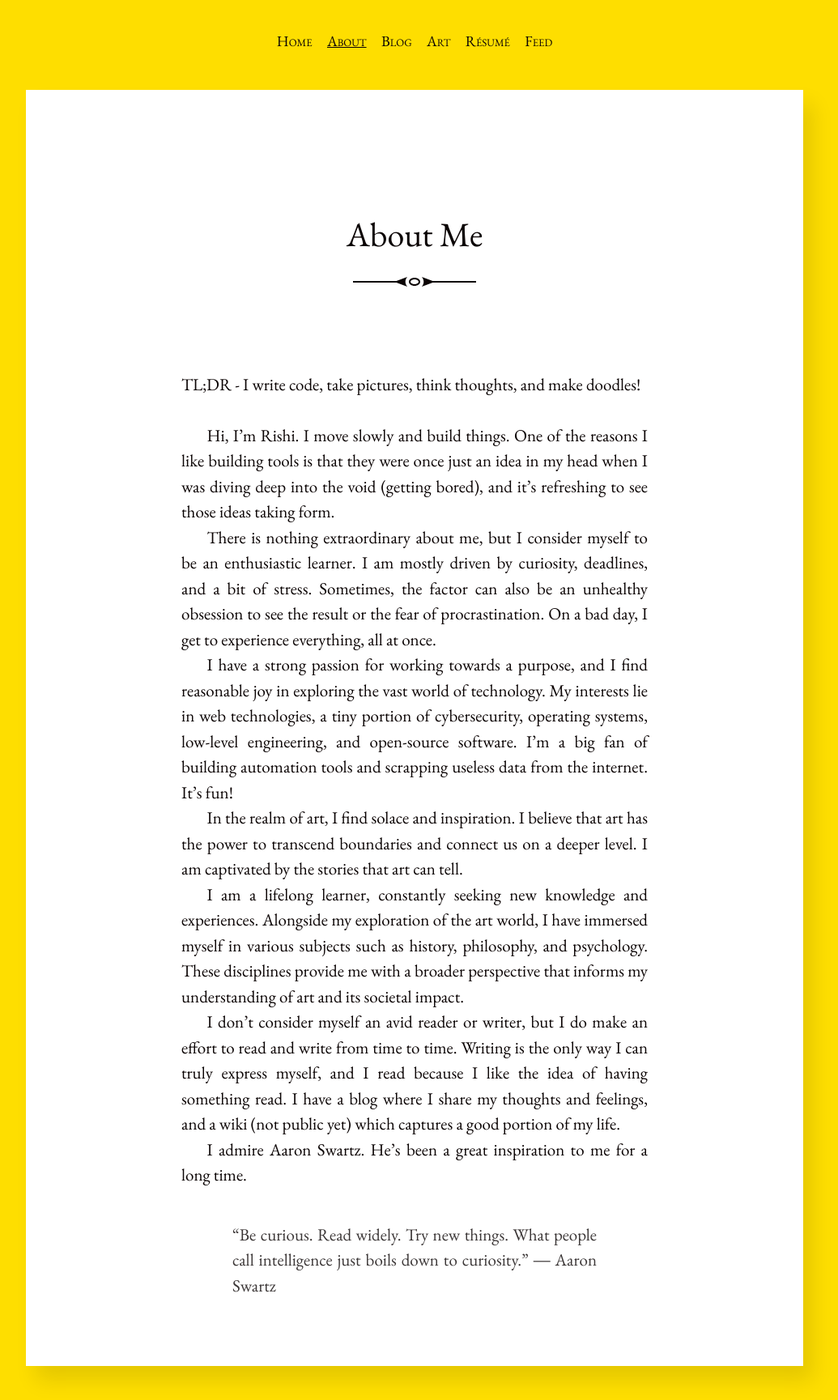
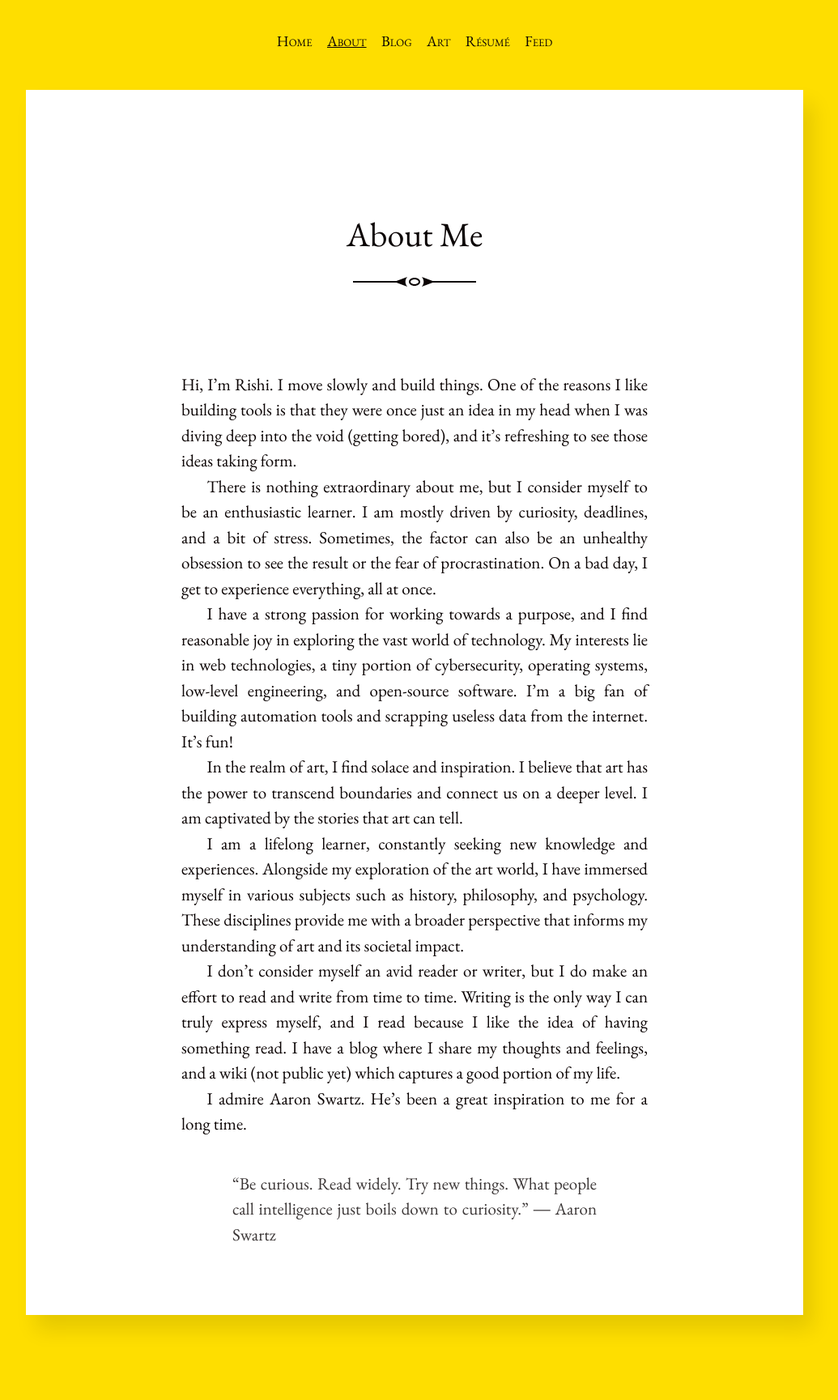
Before and after one commit to iamarishi/iamarishi.github.io, a Jekyll site: the page built from about.md, in a window 1280 px wide. Shown: the whole page at 81% size, without its empty margins (128-1163 px from the left). Built offline with Jekyll 4.4.1, drawn with Linux system fonts in a browser that asks for light colours; after the commit the page ends 1666 px from its top, so only the background shows below that.

Commit message:
update changes

```diff
--- a/about.md
+++ b/about.md
@@ -2,10 +2,6 @@
 layout: post
 title: About Me
 ---
-
-<p align="center">TL;DR - I write code, take pictures, think thoughts, and make doodles!</p>
-
-<br>
 
 <p>Hi, I’m Rishi. I move slowly and build things. One of the reasons I like building tools is that they were once just an idea in my head when I was diving deep into the void (getting bored), and it’s refreshing to see those ideas taking form.</p>
 
```
